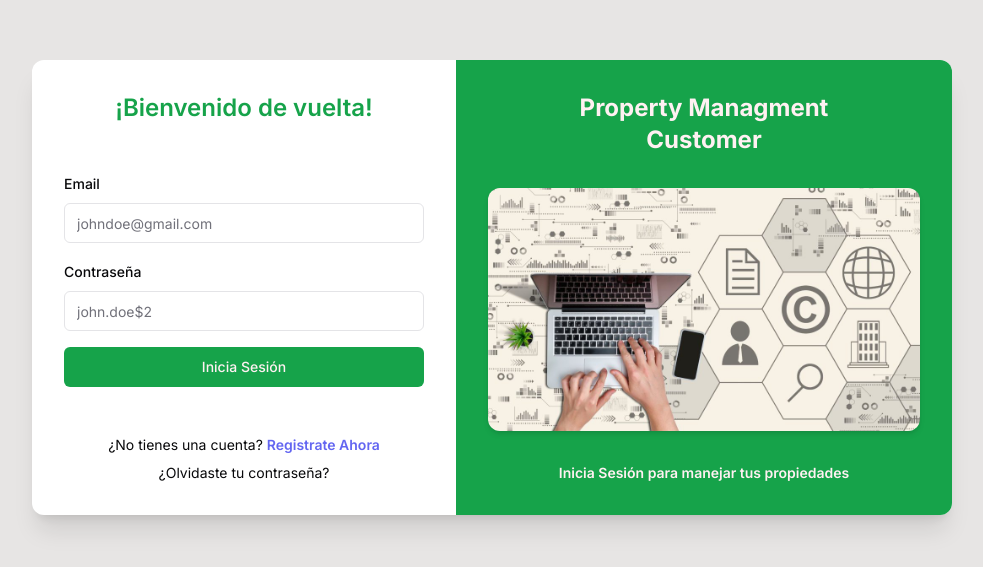
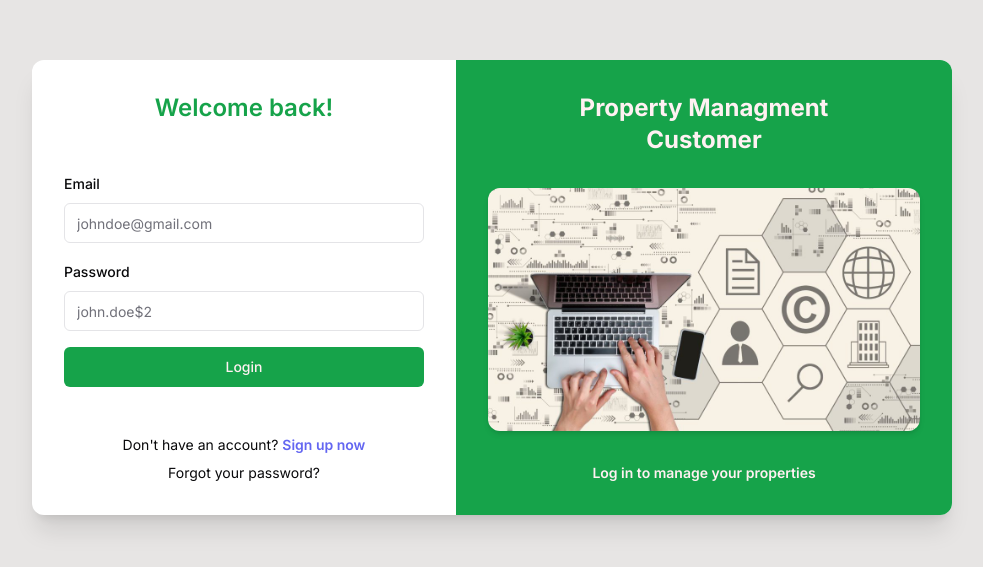
Before and after one commit to DevAngelSanchez/RGManagment360-front, a Next.js app: page /auth/login in a window 1280 px wide. Shown: the part 113-680 px from the top of the page, without its empty margins (148-1131 px from the left). Built offline with nearby package versions, Linux system fonts and the light colour scheme.

Commit message:
cambios en front
cambios de idioma en las vistas de registro y login

```diff
--- a/app/auth/login/form.tsx
+++ b/app/auth/login/form.tsx
@@ -17,7 +17,7 @@ import { Input } from "@/components/ui/input"
 
 const formSchema = z.object({
   email: z.string().email({
-    message: "Este email no es valido",
+    message: "Not valid email",
   }).trim(),
   password: z.string().trim(),
 })
@@ -78,7 +78,7 @@ export function LoginForm() {
           name="password"
           render={({ field }) => (
             <FormItem>
-              <FormLabel>Contraseña</FormLabel>
+              <FormLabel>Password</FormLabel>
               <FormControl>
                 <Input type="password" placeholder="john.doe$2" {...field} />
               </FormControl>
@@ -86,7 +86,7 @@ export function LoginForm() {
             </FormItem>
           )}
         />
-        < Button className="w-full" type="submit" >Inicia Sesión</Button >
+        < Button className="w-full" type="submit" >Login</Button >
       </form >
     </Form >
   )
--- a/app/auth/login/page.tsx
+++ b/app/auth/login/page.tsx
@@ -7,20 +7,39 @@ export default function LoginPage() {
     <AuthLayout>
       <div className="flex flex-col gap-2 items-center justify-between p-8">
         <h1 className="text-primary font-semibold text-2xl text-center">
-          ¡Bienvenido de vuelta!
+          Welcome back!
         </h1>
         <LoginForm />
         <div className="flex flex-col gap-2 items-center">
           <p className="text-center text-sm">
-            ¿No tienes una cuenta? <Link className="text-indigo-500 font-semibold hover:underline" href="/auth/register">Registrate Ahora</Link>
+            Don't have an account?{" "}
+            <Link
+              className="text-indigo-500 font-semibold hover:underline"
+              href="/auth/register"
+            >
+              Sign up now
+            </Link>
           </p>
-          <Link className="text-sm hover:text-indigo-500 hover:underline transition" href="/forgot-password">¿Olvidaste tu contraseña?</Link>
+          <Link
+            className="text-sm hover:text-indigo-500 hover:underline transition"
+            href="/forgot-password"
+          >
+            Forgot your password?
+          </Link>
         </div>
       </div>
       <div className="flex flex-col items-center gap-8 w-full bg-primary p-8 rounded-tr-xl rounded-br-xl">
-        <h2 className="text-2xl font-bold text-center max-w-[290px] text-primary-foreground">Property Managment Customer</h2>
-        <img src="/img/register.jpg" alt="office background" className="w-full rounded-xl shadow-md" />
-        <p className="text-sm font-semibold text-center max-w-[300px] text-primary-foreground">Inicia Sesión para manejar tus propiedades</p>
+        <h2 className="text-2xl font-bold text-center max-w-[290px] text-primary-foreground">
+          Property Managment Customer
+        </h2>
+        <img
+          src="/img/register.jpg"
+          alt="office background"
+          className="w-full rounded-xl shadow-md"
+        />
+        <p className="text-sm font-semibold text-center max-w-[300px] text-primary-foreground">
+          Log in to manage your properties
+        </p>
       </div>
     </AuthLayout>
   );
--- a/app/auth/register/form.tsx
+++ b/app/auth/register/form.tsx
@@ -18,18 +18,18 @@ import { Input } from "@/components/ui/input"
 
 const formSchema = z.object({
   username: z.string().min(3, {
-    message: "Username debe tener al menos 3 caracteres",
+    message: "Username has to be at least 3 characters long",
   }),
   email: z.string().email({
-    message: "Este email no es valido",
+    message: "Not valid email",
   }).trim(),
   passwordForm: z.object({
     password: z.string().min(6, {
-      message: "La contraseña debe tener al menos 6 caracteres"
+      message: "Password has to be at least 6 characters long"
     }),
     confirm: z.string(),
   }).refine((data) => data.password === data.confirm, {
-    message: "La contraña no coincide",
+    message: "Passwords don't match",
     path: ["confirm"],
   })
 })
@@ -86,7 +86,7 @@ export function RegisterForm() {
           name="passwordForm.password"
           render={({ field }) => (
             <FormItem>
-              <FormLabel>Contraseña</FormLabel>
+              <FormLabel>Password</FormLabel>
               <FormControl>
                 <Input type="password" placeholder="john.doe$2" {...field} />
               </FormControl>
@@ -99,7 +99,7 @@ export function RegisterForm() {
           name="passwordForm.confirm"
           render={({ field }) => (
             <FormItem>
-              <FormLabel>Confirmar contraseña</FormLabel>
+              <FormLabel>Confirm password</FormLabel>
               <FormControl>
                 <Input type="password" placeholder="john.doe$2" {...field} />
               </FormControl>
@@ -108,7 +108,7 @@ export function RegisterForm() {
           )
           }
         />
-        < Button className="w-full" type="submit" >Crear usuario</Button >
+        < Button className="w-full" type="submit" >Create user</Button >
       </form >
     </Form >
   )
--- a/app/auth/register/page.tsx
+++ b/app/auth/register/page.tsx
@@ -8,18 +8,18 @@ export default function RegisterPage() {
       <div className="flex flex-col gap-2 justify-center items-center p-8">
         <div className="flex items-center justify-center gap-2 flex-col">
           <h1 className="text-primary font-semibold text-2xl text-center">
-            Crea tu cuenta
+            Create your account
           </h1>
         </div>
         <RegisterForm />
         <p className="text-center text-sm">
-          ¿Ya tienes cuenta? <Link className="text-indigo-500 font-semibold hover:underline" href="/auth/login">Inicia Sesión</Link>
+          Already have an account? <Link className="text-indigo-500 font-semibold hover:underline" href="/auth/login">Sign in</Link>
         </p>
       </div>
       <div className="flex flex-col items-center gap-8 w-full bg-primary p-8 rounded-tr-xl rounded-br-xl">
         <h2 className="text-2xl font-bold text-center max-w-[290px] text-primary-foreground">Property Managment Customer</h2>
         <img src="/img/register.jpg" alt="office background" className="w-full rounded-xl shadow-md" />
-        <p className="text-sm font-semibold text-center max-w-[300px] text-primary-foreground">Crea una cuenta para poder acceder al panel de administrador</p>
+        <p className="text-sm font-semibold text-center max-w-[300px] text-primary-foreground">Create an account in order to access the administrator panel</p>
       </div>
     </AuthLayout>
   );
```
